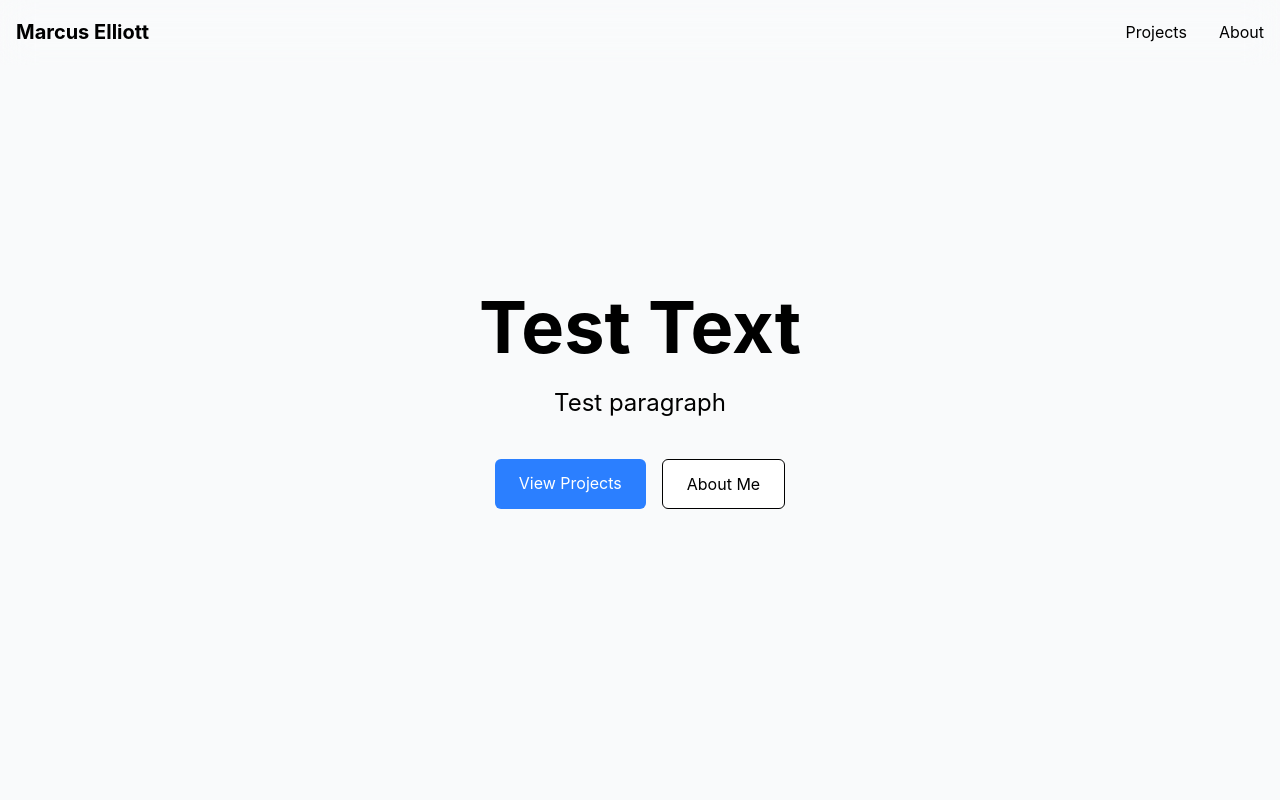
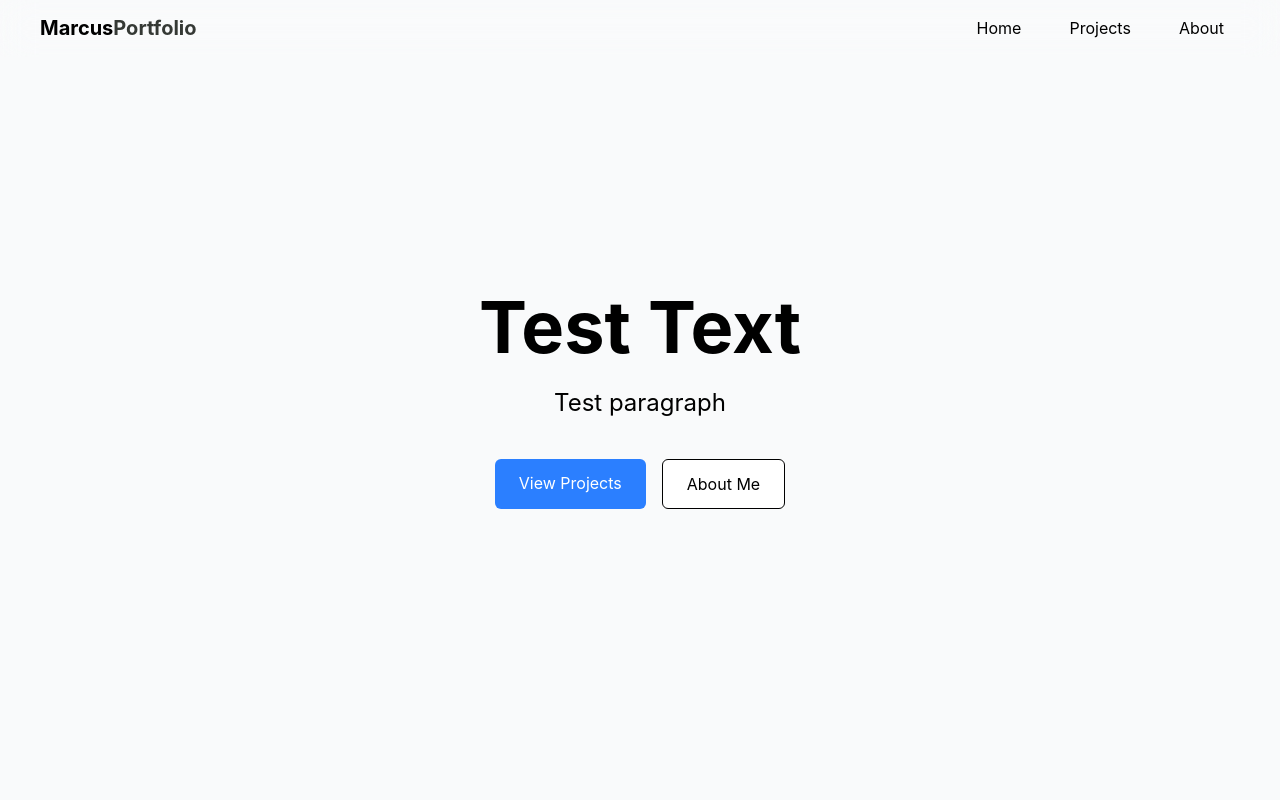
Before and after one commit to marcuse418/marcus_portfolio, a React (Vite) app: page / in a window 1280 px wide. Shown: the top 800 px of the page. Built offline with nearby package versions, Linux system fonts and the light colour scheme.

Commit message:
Refactor Navbar styles and update App component structure

```diff
--- a/src/App.jsx
+++ b/src/App.jsx
@@ -19,8 +19,8 @@ function App() {
         <Navbar menuOpen={menuOpen} setMenuOpen={setMenuOpen} />
         <MobileMenu menuOpen={menuOpen} setMenuOpen={setMenuOpen} />
         <Home />
+        <Projects />
         <About />
-        <Projects />
         {/* <ContactMe /> */}
       </div>
     </>
--- a/src/components/Navbar.jsx
+++ b/src/components/Navbar.jsx
@@ -18,16 +18,16 @@ export const Navbar = ({menuOpen, setMenuOpen}) => {
 
     return (
         <nav className={`fixed top-0 w-full z-40 bg-[rgba(188, 157, 157, 0.6)] backdrop-blur-lg border-b border-white/10 transition-shadow duration-300 ${isScrolled ? 'shadow-md' : 'shadow-none'}`}>
-            <div className="max-w-5x1 mx-auto px-4">
-                <div className="flex items-center justify-between h-16">
+            <div className="max-w-5x1 mx-auto px-10">
+                <div className="flex items-center justify-between h-14">
                     <a href="#home" className="relative flex items-center">
                         <span className={`text-xl font-bold text-black transition-opacity duration-300 ${isScrolled ? 'opacity-0' : 'opacity-100'}`}>
-                            Marcus Elliott
+                            Marcus<span className="text-[#353935]">Portfolio</span>
                         </span>
                         <img
-                            src="/Logo.png"
+                            src="/LogoFilled.png"
                             alt="Logo"
-                            className={`absolute left-0 h-10 w-auto transition-opacity duration-300 ${isScrolled ? 'opacity-100' : 'opacity-0'}`}
+                            className={`absolute pl-15 left-0 h-10 w-auto transition-opacity duration-300 ${isScrolled ? 'opacity-100' : 'opacity-0'}`}
                         />
                     </a>
 
@@ -35,13 +35,17 @@ export const Navbar = ({menuOpen, setMenuOpen}) => {
                         &#9776;
                     </div>
 
-                    <div className="hidden md:flex items-center space-x-8">
+                    <div className="hidden md:flex items-center space-x-4">
 
-                        <a href="#projects" className="text-black hover:text-gray-400 transition-colors duration-300">
+                        <a href="#home" className="text-black px-4 py-2 rounded-lg hover:bg-gray-200/100 hover:backdrop-blur-md hover:shadow-xl transition-all duration-300">
+                            Home
+                        </a>
+
+                        <a href="#projects" className="text-black px-4 py-2 rounded-lg hover:bg-gray-200/50 hover:backdrop-blur-md hover:shadow-xl transition-all duration-300">
                             Projects
                         </a>
 
-                        <a href="#about" className="text-black hover:text-gray-400 transition-colors duration-300">
+                        <a href="#about" className="text-black px-4 py-2 rounded-lg hover:bg-gray-200/50 hover:backdrop-blur-md hover:shadow-xl transition-all duration-300">
                             About
                         </a>
 
```
Also changed, not shown: public/LogoFilled.png (added).
